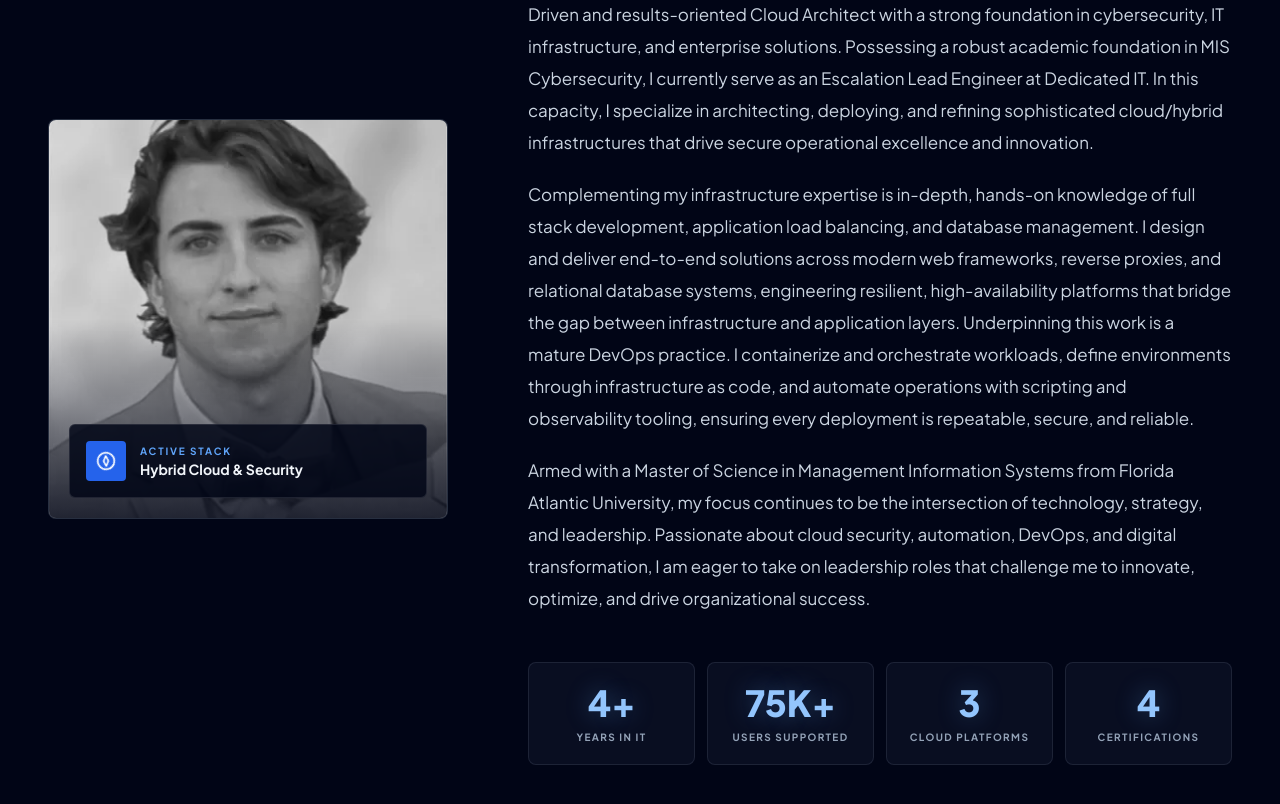
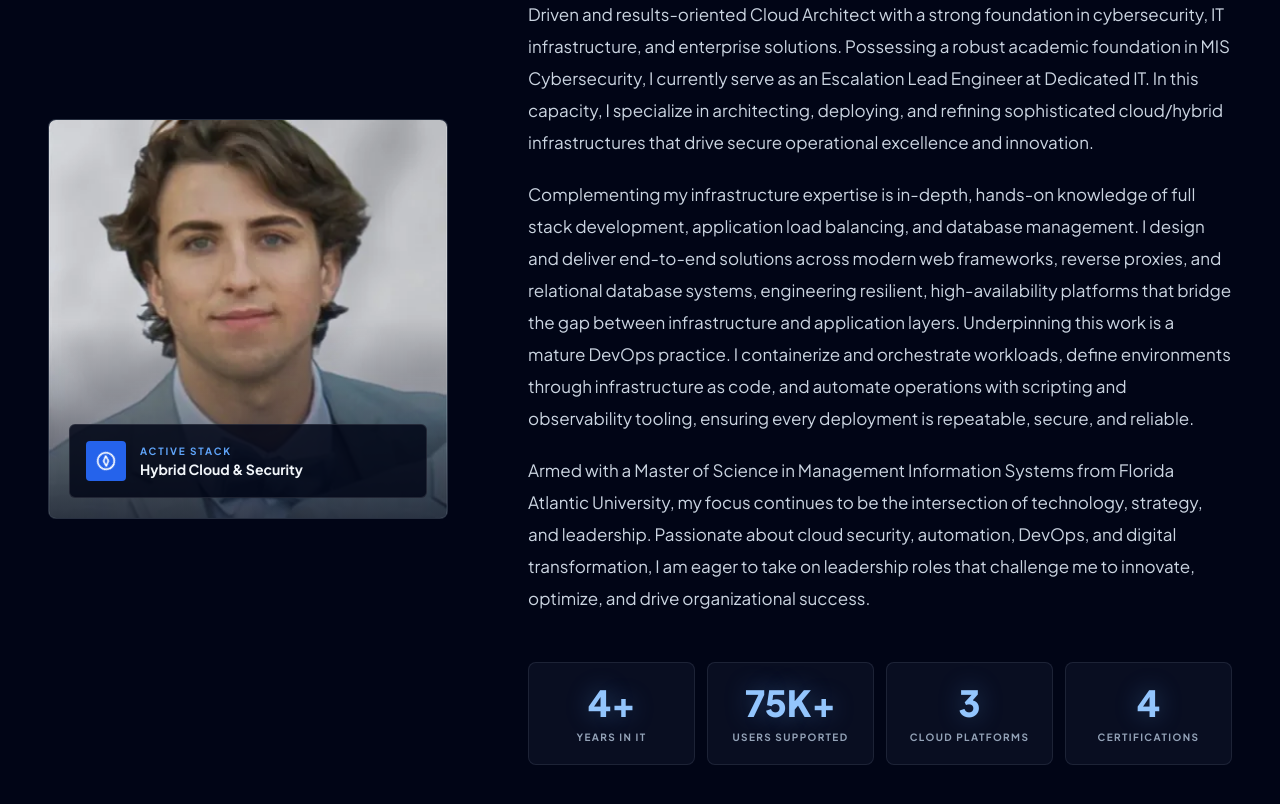
Before and after one commit to carrollchristopher/carrollchristopher.github.io, a React (Vite) app: page / in a window 1280 px wide. Shown: the part 1140-1944 px from the top of the page. Built offline with nearby package versions, Linux system fonts and the light colour scheme.

Commit message:
Show the profile photo in color

```diff
--- a/App.tsx
+++ b/App.tsx
@@ -311,9 +311,9 @@
                     alt={CHRIS_DATA.name}
                     loading="lazy"
                     decoding="async"
-                    className="w-full h-full object-cover grayscale group-hover:grayscale-0 transition-[filter] duration-700"
+                    className="w-full h-full object-cover"
                   />
-                  <div className="absolute inset-0 bg-gradient-to-t from-slate-950/80 via-transparent to-transparent" aria-hidden="true"></div>
+                  <div className="absolute inset-0 bg-gradient-to-t from-slate-950/70 via-transparent to-transparent" aria-hidden="true"></div>
                   <div className="absolute bottom-5 left-5 right-5 flex items-center gap-3.5 p-4 rounded-md border border-white/10 bg-slate-950/85">
                     <div className="w-10 h-10 shrink-0 bg-blue-600 rounded flex items-center justify-center text-white" aria-hidden="true"><Compass size={20} className="animate-spin-slow" /></div>
                     <div className="text-left">
```
